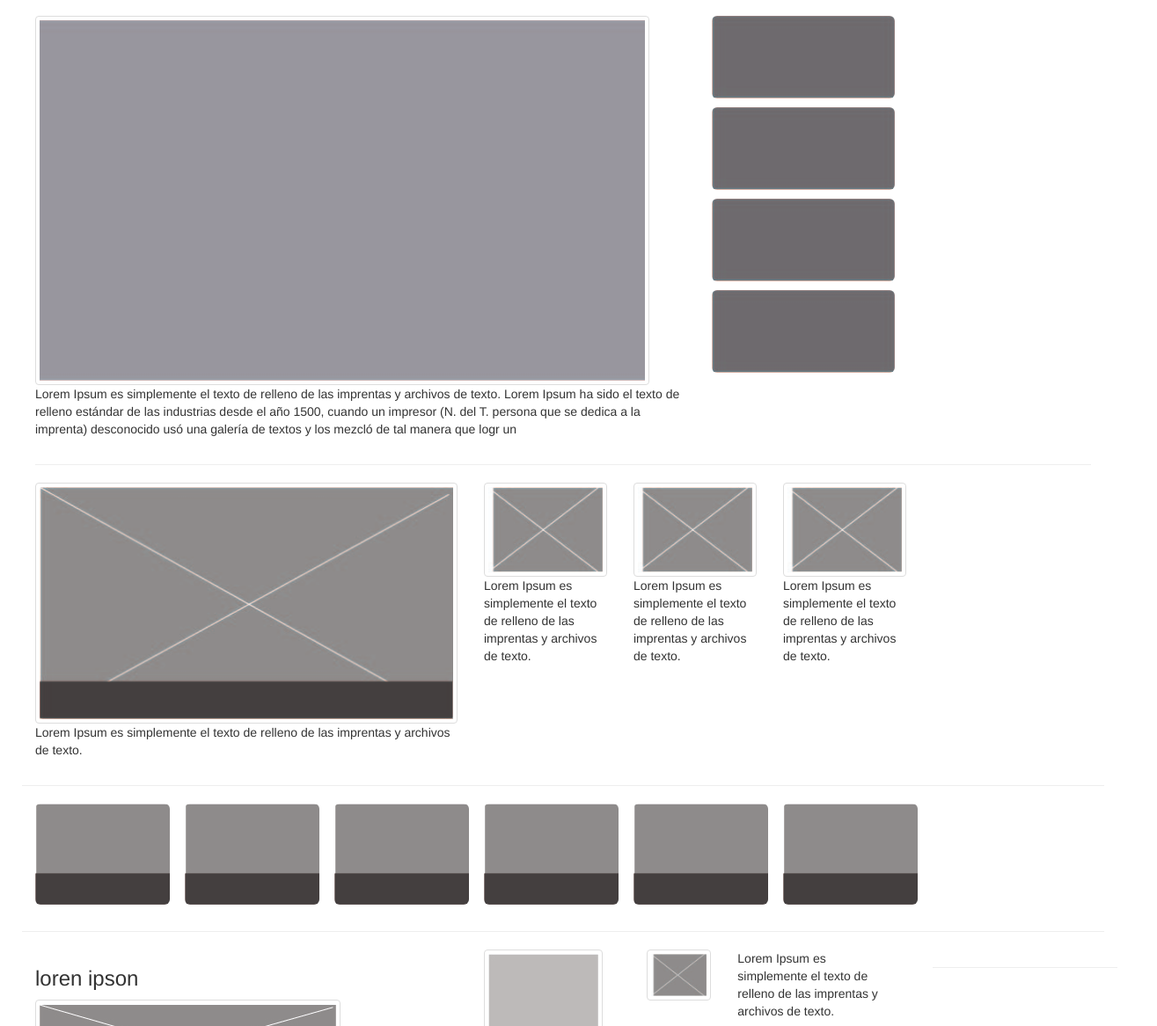
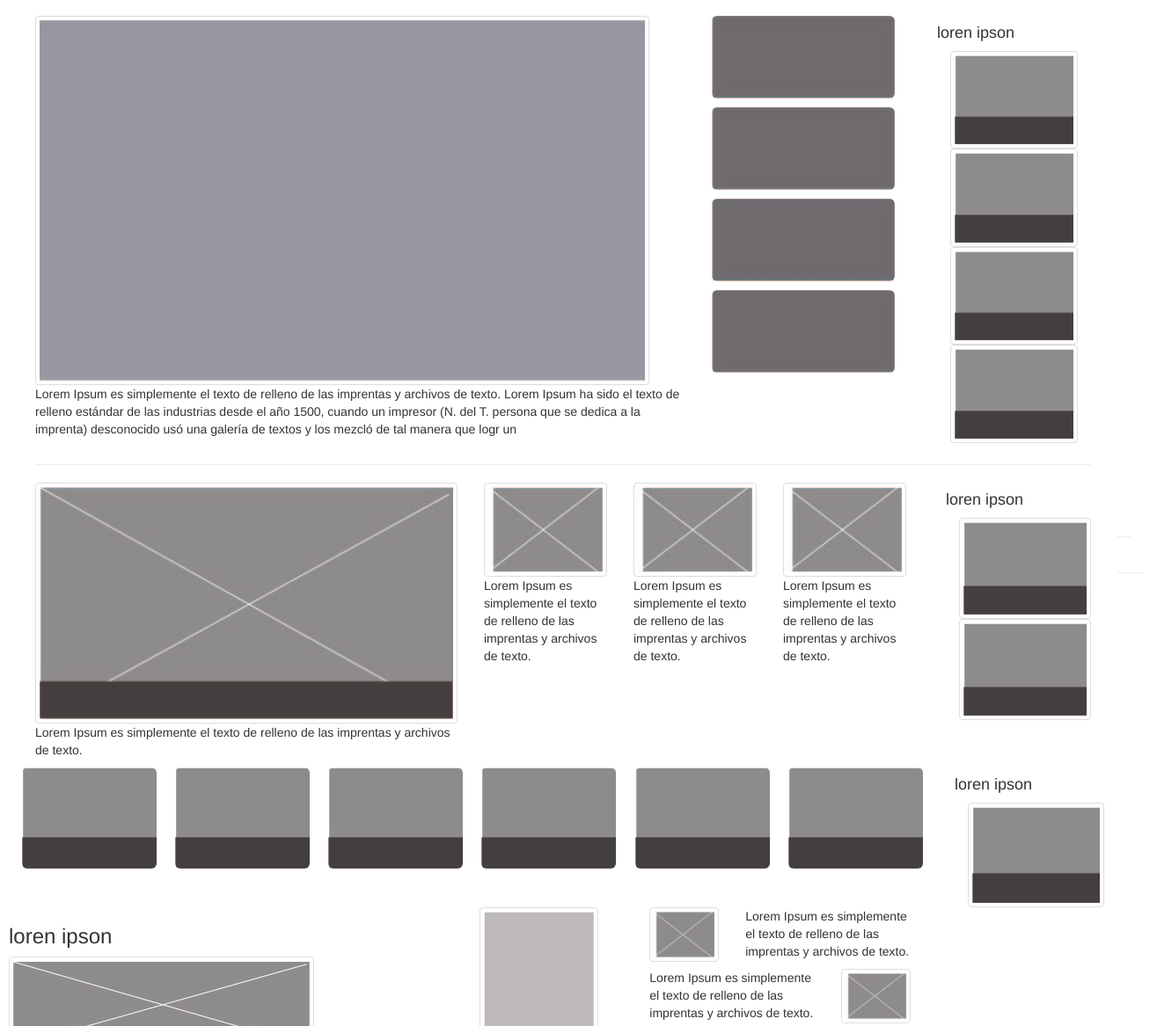
Before and after one commit to chardz/wireframe-clarin, a plain HTML site: page index.html in a window 1280 px wide. Shown: the part 351-1518 px from the top of the page at 88% size, 1315 px wide, since content can reach past the window. Drawn offline with Linux system fonts and the light colour scheme.

Commit message:
index final7

```diff
--- a/index.html
+++ b/index.html
@@ -123,7 +123,7 @@
   </div><!-- /.navbar-collapse -->
 </nav>
 
-         <div class="row">
+   <div class="row">
       <div class="col-md-12">
         <div class="row">
          <div class="col-md-10">
@@ -146,10 +146,25 @@
             </div>
           </div>
         </div>
+        <div class="col-md-2"><!-- /.slyder derecho -->
+          <h4>loren ipson</h4>
+
+               <div class="col-md-12">
+                <img src="images/slyder01.jpg" alt="banner" class="img-thumbnail">
+
+                <img src="images/slyder01.jpg" alt="banner" class="img-thumbnail">
+
+                <img src="images/slyder01.jpg" alt="banner" class="img-thumbnail">
+
+                <img src="images/slyder01.jpg" alt="banner" class="img-thumbnail">
+
+
+              </div><!-- /.slyder derecho -->
+            </div>
 
       </div>
         <hr>
-    </div>
+   </div>
       <div class="row">
       <div class="col-md-10">
 
@@ -172,6 +187,18 @@
           <p>Lorem Ipsum es simplemente el texto de relleno de las imprentas y archivos de texto.</p>
         </div>
       </div>
+
+      <div class="col-md-2"><!-- /.slyder derecho -->
+          <h4>loren ipson</h4>
+
+               <div class="col-md-12">
+                <img src="images/slyder01.jpg" alt="banner" class="img-thumbnail">
+
+                <img src="images/slyder01.jpg" alt="banner" class="img-thumbnail">
+
+
+
+              </div><!-- /.slyder derecho -->
 
     </div>
      <hr>
@@ -208,6 +235,19 @@
             <p></p>
           </div>
         </div>
+
+        <div class="col-md-2"><!-- /.slyder derecho -->
+          <h4>loren ipson</h4>
+
+               <div class="col-md-12">
+                <img src="images/slyder01.jpg" alt="banner" class="img-thumbnail">
+
+
+
+
+
+              </div><!-- /.slyder derecho -->
+
       </div>
       <hr>
          <div class="row">
```
